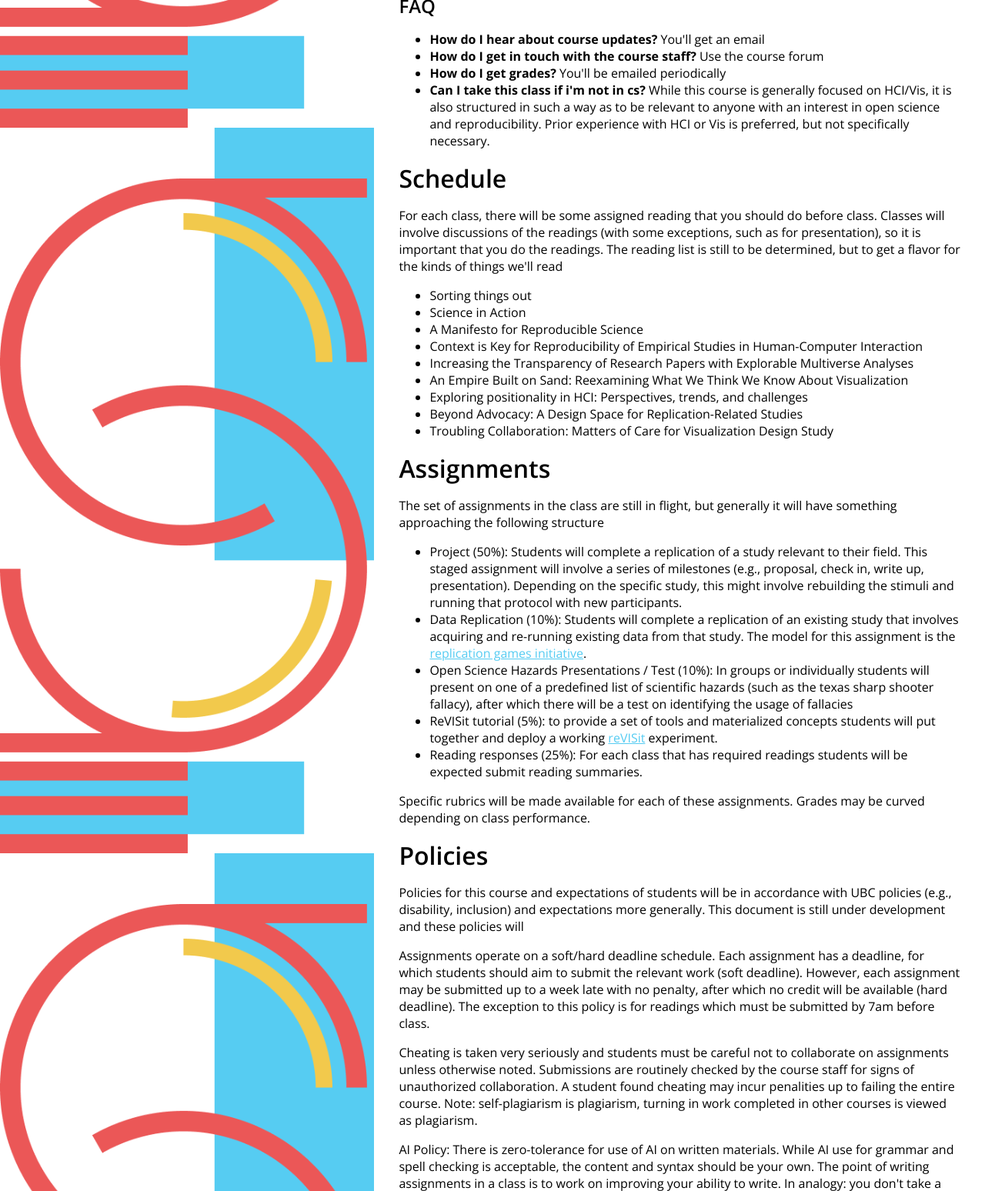
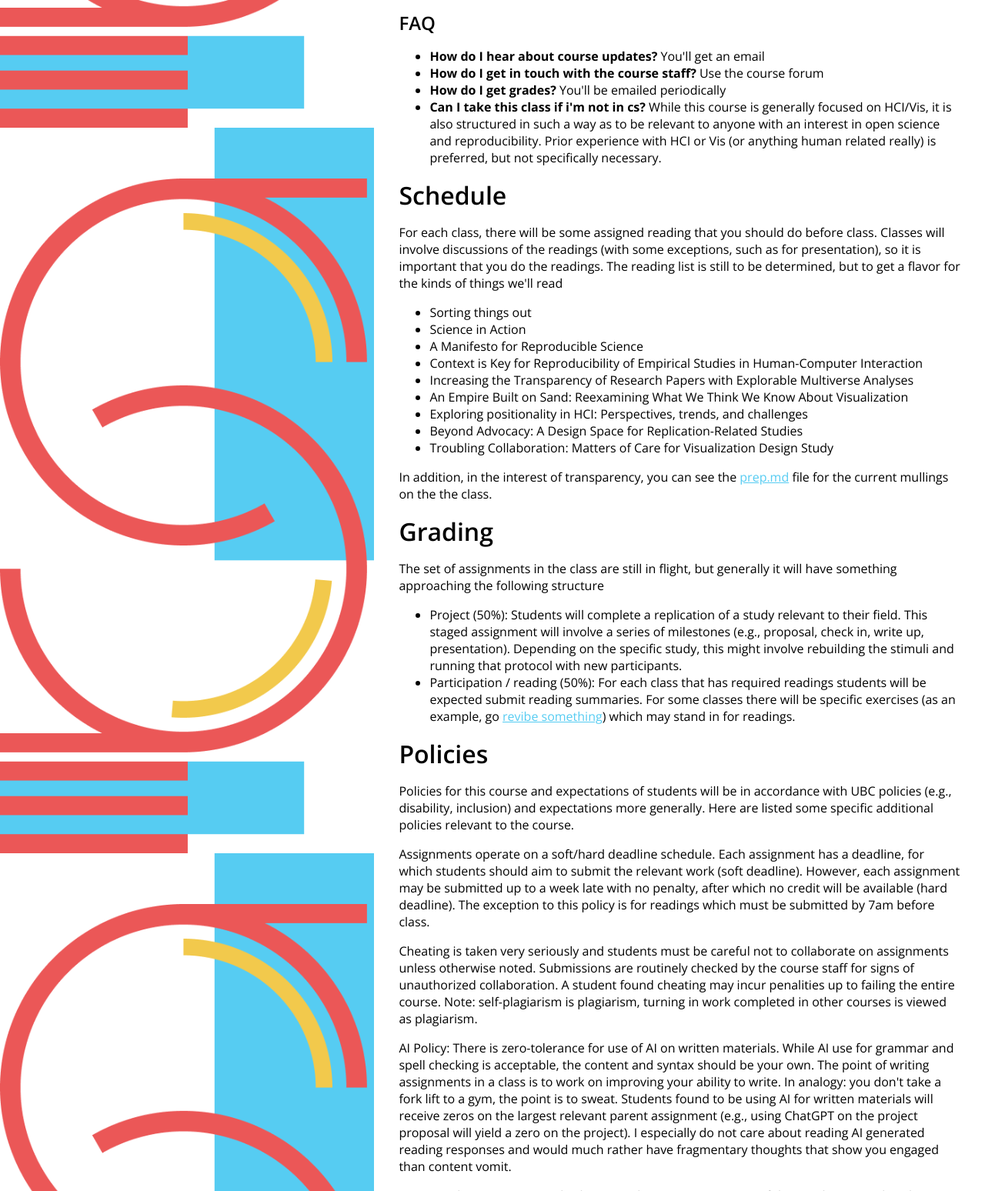
Before and after one commit to mcnuttandrew/open-sci-hci-vis, an Eleventy site: page src/index.md in a window 1280 px wide. Shown: the part 777-2325 px from the top of the page at 77% size. Built offline with nearby package versions, Linux system fonts and the light colour scheme; Eleventy itself is replaced by a stand-in of ours; files that its build step writes are made by us from their sources.

Commit message:
update course scheme

```diff
--- a/src/index.md
+++ b/src/index.md
@@ -5,11 +5,11 @@ session: "Winter Term 2 2026 (Spring)"
 permalink: "/"
 ---
 
-What does it mean to practice sustainable high quality science in human-centered computer science? This course is an exploration of the role, structure, and form of scientific practices in human-computer interaction (HCI) and visualization, particularly lensed through the perspectives of [Open Science](https://en.wikipedia.org/wiki/Open_science). In addition to the mechanisms and procedures for doing this mode of work, understanding the meaning of open science also necessitates understanding the socially situated nature of science (and computer science) more generally.
+What does it mean to practice sustainable high quality science in human-centered computer science? This course is an exploration of the role, structure, and form of scientific practices in human-computer interaction (HCI) and visualization (and related areas), particularly lensed through the perspectives of [Open Science](https://en.wikipedia.org/wiki/Open_science). In addition to the mechanisms and procedures for doing this mode of work, understanding the meaning of open science also necessitates understanding the socially situated nature of science (and computer science) more generally.
 
 We will aim to answer fundamental questions (or more likely merely sketch the terrain of) driving contemporary scientific questions, such as: what is reproducibility or replicability? As computer scientists how should we approach conceiving of our as work as science? How does open science intersect with the varied epistemological backings held by different scientific communities? How should we approach open science goals in the age of AI?
 
-To achieve this goal, this course is a semi-structured reading group, interlaced with a series of lightly structured assignments that service different aspects of this broad goal.
+To achieve this goal, this course is structured as a semi-structured reading group which will also involve occasional exercises to further our understanding of the topics we are considering---supported by an overarching course projects.
 
 The central learning objective in this course is: at the end of the course students will be able to explain the structure of open science generally, and replication/reproducibility specifically, within their field and will be able to put this techniques into practice.
 
@@ -26,7 +26,7 @@ The central learning objective in this course is: at the end of the course stude
 - **How do I hear about course updates?** You'll get an email
 - **How do I get in touch with the course staff?** Use the course forum
 - **How do I get grades?** You'll be emailed periodically
-- **Can I take this class if i'm not in cs?** While this course is generally focused on HCI/Vis, it is also structured in such a way as to be relevant to anyone with an interest in open science and reproducibility. Prior experience with HCI or Vis is preferred, but not specifically necessary.
+- **Can I take this class if i'm not in cs?** While this course is generally focused on HCI/Vis, it is also structured in such a way as to be relevant to anyone with an interest in open science and reproducibility. Prior experience with HCI or Vis (or anything human related really) is preferred, but not specifically necessary.
 
 # Schedule
 
@@ -42,21 +42,24 @@ For each class, there will be some assigned reading that you should do before cl
 - Beyond Advocacy: A Design Space for Replication-Related Studies
 - Troubling Collaboration: Matters of Care for Visualization Design Study
 
-# Assignments
+In addition, in the interest of transparency, you can see the [prep.md](https://github.com/mcnuttandrew/open-sci-hci-vis/blob/main/prep.md) file for the current mullings on the the class.
+
+# Grading
 
 The set of assignments in the class are still in flight, but generally it will have something approaching the following structure
 
 - Project (50%): Students will complete a replication of a study relevant to their field. This staged assignment will involve a series of milestones (e.g., proposal, check in, write up, presentation). Depending on the specific study, this might involve rebuilding the stimuli and running that protocol with new participants.
-- Data Replication (10%): Students will complete a replication of an existing study that involves acquiring and re-running existing data from that study. The model for this assignment is the [replication games initiative](https://www.nature.com/articles/d41586-023-02997-5).
+- Participation / reading (50%): For each class that has required readings students will be expected submit reading summaries. For some classes there will be specific exercises (as an example, go [revibe something](https://dl.acm.org/doi/10.1145/3830398.3830627)) which may stand in for readings.
+<!-- - Data Replication (10%): Students will complete a replication of an existing study that involves acquiring and re-running existing data from that study. The model for this assignment is the [replication games initiative](https://www.nature.com/articles/d41586-023-02997-5).
 - Open Science Hazards Presentations / Test (10%): In groups or individually students will present on one of a predefined list of scientific hazards (such as the texas sharp shooter fallacy), after which there will be a test on identifying the usage of fallacies
 - ReVISit tutorial (5%): to provide a set of tools and materialized concepts students will put together and deploy a working [reVISit](https://revisit.dev/) experiment.
-- Reading responses (25%): For each class that has required readings students will be expected submit reading summaries.
+- Reading responses (25%): For each class that has required readings students will be expected submit reading summaries. -->
 
-Specific rubrics will be made available for each of these assignments. Grades may be curved depending on class performance.
+<!-- Specific rubrics will be made available for each of these assignments. Grades may be curved depending on class performance. -->
 
 # Policies
 
-Policies for this course and expectations of students will be in accordance with UBC policies (e.g., disability, inclusion) and expectations more generally. This document is still under development and these policies will
+Policies for this course and expectations of students will be in accordance with UBC policies (e.g., disability, inclusion) and expectations more generally. Here are listed some specific additional policies relevant to the course.
 
 Assignments operate on a soft/hard deadline schedule. Each assignment has a deadline, for which students should aim to submit the relevant work (soft deadline). However, each assignment may be submitted up to a week late with no penalty, after which no credit will be available (hard deadline). The exception to this policy is for readings which must be submitted by 7am before class.
 
```
Also changed, not shown: prep.md (+2 -0 lines).
